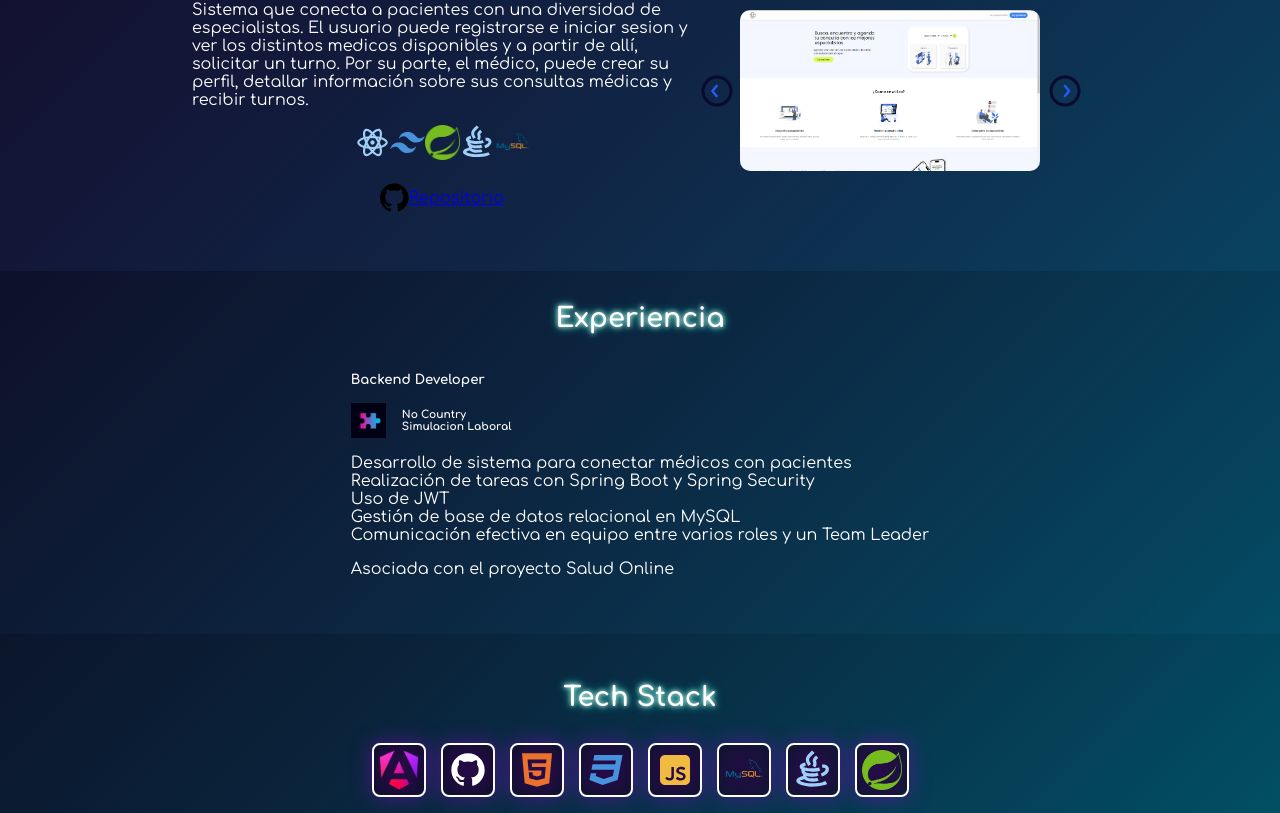
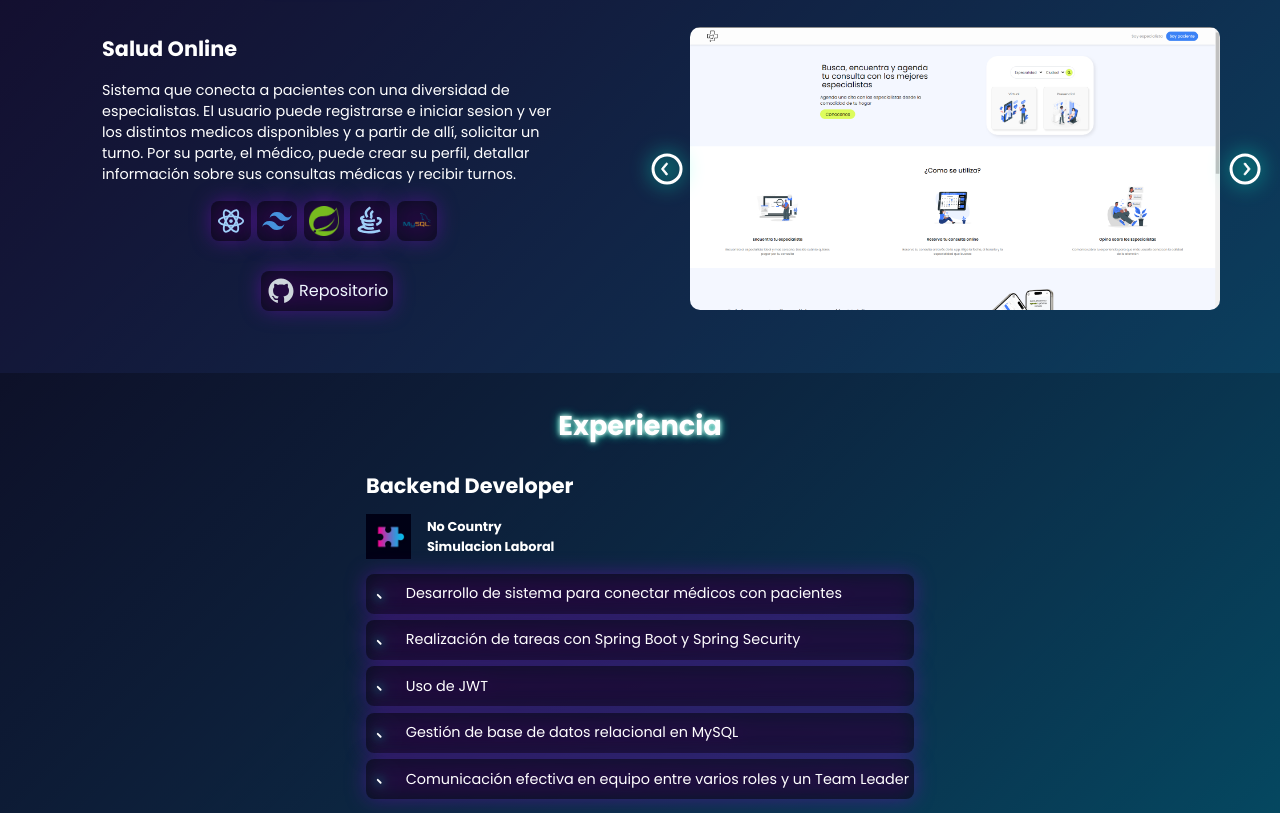
Before and after one commit to Lautaro-Ruiz/Portfolio, an Angular app: page / in a window 1280 px wide. Shown: the part 927-1740 px from the top of the page. Built offline with nearby package versions, Linux system fonts and the light colour scheme.

Commit message:
style: nuevo estilo para los proyectos y la experiencia. Nueva font family

```diff
--- a/src/app/components/experience/experience/experience.component.css
+++ b/src/app/components/experience/experience/experience.component.css
@@ -1,5 +1,5 @@
 *{
-    font-family: Comfortaa;
+    font-family: Poppins;
 }
 
 .box-experiences{
@@ -9,9 +9,14 @@
     padding-block: 2rem;
 }
 
-.box-title{
+.box-title,
+.box-proyecto-asociado{
     display: flex;
     justify-content: center;
+}
+
+.box-proyecto-asociado{
+    color: rgb(156, 156, 156);
 }
 
 .title{
@@ -23,20 +28,48 @@
 }
 
 .experience{
-    margin-block: 1.5rem;
+    margin-top: 0.5rem;
+    margin-bottom: 1.5rem;
 }
 
 .company{
     display: flex;
     align-items: center;
-    margin-top: 1rem;
+    margin-top: 0.8rem;
 }
 
 .name{
     margin-left: 1rem;
+    font-size: 1.2rem;
 }
 
-.box-description,
+.rol{
+    font-size: 1.3rem;
+}
+
 .box-proyecto-asociado{
     margin-top: 1rem;
 }
+
+.box-name-and-company{
+    margin-bottom: 0.9rem;
+}
+
+.box-description{
+    margin-top: 0.4rem;
+    display: grid;
+    font-size: 0.9rem;
+    background-color: rgba(0, 0, 0, 0.5); /* Fondo oscuro */
+    border-radius: 8px;
+    padding: 5px;
+    filter: drop-shadow(0 0 10px #6a0dad); /* Resplandor */
+}
+
+.positiveAspect{
+    display: flex;
+    align-items: center;
+}
+
+.positiveAspectText{
+    margin-left: 0.3rem;
+}
--- a/src/app/components/experience/experience/experience.component.html
+++ b/src/app/components/experience/experience/experience.component.html
@@ -7,19 +7,25 @@
             <div class="box-name-and-company">
                 <h5 class="rol">Backend Developer</h5>
                 <div class="company">
-                    <img src="/No Country Logo.jpg" width="35" height="35" alt="NoCountry">
+                    <img src="/No Country Logo.jpg" width="45" height="45" alt="NoCountry">
                     <div class="name">
                         <h6>No Country</h6>
                         <h6>Simulacion Laboral</h6>
                     </div>
                 </div>
             </div>
-            <div class="box-description">
-                <p>Desarrollo de sistema para conectar médicos con pacientes</p>
-                <p>Realización de tareas con Spring Boot y Spring Security</p>
-                <p>Uso de JWT</p>
-                <p>Gestión de base de datos relacional en MySQL</p>
-                <p>Comunicación efectiva en equipo entre varios roles y un Team Leader</p>
+            <div class="box-description" *ngFor="let positiveAspect of description">
+                <div class="positiveAspect">
+                    <svg viewBox="0 0 24 24" xmlns="http://www.w3.org/2000/svg" width="30" height="30" fill="none" style="filter: drop-shadow(0 0 5px #00ffcc) drop-shadow(0 0 10px #00ffcc);">
+                        <style>@keyframes check {
+                        to {
+                          stroke-dashoffset: 0;
+                        }
+                      }</style>
+                      <path stroke="#fff" stroke-linecap="round" stroke-width="1.5" d="M5.387 12.68l3.955 3.956 9.271-9.272" style="animation:check 1.5s infinite cubic-bezier(.99,-.1,.01,1.02)" stroke-dashoffset="100" stroke-dasharray="100"/>
+                    </svg>
+                    <p class="positiveAspectText">{{positiveAspect}}</p>
+                </div>
             </div>
             <div class="box-proyecto-asociado">
                 <p>Asociada con el proyecto Salud Online</p>
--- a/src/app/components/experience/experience/experience.component.ts
+++ b/src/app/components/experience/experience/experience.component.ts
@@ -1,11 +1,18 @@
+import { CommonModule } from '@angular/common';
 import { Component } from '@angular/core';
 
 @Component({
   selector: 'app-experience',
-  imports: [],
+  imports: [CommonModule],
   templateUrl: './experience.component.html',
   styleUrl: './experience.component.css'
 })
 export class ExperienceComponent {
-
+  description = [
+    'Desarrollo de sistema para conectar médicos con pacientes',
+    'Realización de tareas con Spring Boot y Spring Security',
+    'Uso de JWT',
+    'Gestión de base de datos relacional en MySQL',
+    'Comunicación efectiva en equipo entre varios roles y un Team Leader'
+  ]
 }
--- a/src/app/components/introduction-section/introduction-section.component.css
+++ b/src/app/components/introduction-section/introduction-section.component.css
@@ -79,6 +79,7 @@
 .paragraph{
     margin: 0%;
     margin-left: 0.2rem;
+    font-family: Poppins;
 }
 
 .svg{
--- a/src/app/components/navbar/navbar/navbar.component.css
+++ b/src/app/components/navbar/navbar/navbar.component.css
@@ -17,6 +17,7 @@
     text-shadow: 0 0 5px #fff, 0 0 10px #00ffcc;
     text-align: center;
     transition: 0.3s;
+    font-family: Poppins;
 }
 
 .button:hover{
--- a/src/app/components/projects/projects.component.css
+++ b/src/app/components/projects/projects.component.css
@@ -1,5 +1,5 @@
 *{
-    font-family: Comfortaa;
+    font-family: Poppins;
 }
 
 .box-projects{
@@ -25,6 +25,7 @@
 .project{
     margin-block: 1.5rem;
     display: flex;
+    align-items: center;
 }
 
 .box-name{
@@ -32,9 +33,14 @@
     align-items: center;
 }
 
+.project-name{
+    font-size: 1.3rem;
+}
+
 .box-description{
     margin-top: 1rem;
-    max-width: 500px;
+    max-width: 450px;
+    font-size: 0.9rem;
 }
 
 .box-technologies,
@@ -44,11 +50,41 @@
     justify-content: center;
 }
 
+.box-technologies img{
+    background-color: rgba(0, 0, 0, 0.5); /* Fondo oscuro */
+    border-radius: 8px;
+    padding: 5px;
+    border: none; /* Mejora la visibilidad */
+    filter: drop-shadow(0 0 10px #6a0dad); /* Resplandor */
+    width: 30px; /* Ajustar tamaño uniforme */
+    height: 30px;
+    margin-right: 0.4rem;
+    transition: transform 0.3s;
+}
+
+.box-technologies img:hover{
+    transform: scale(1.2);
+}
+
 .link{
     margin: 0%;
     padding: 0%;
     display: flex;
     align-items: center;
+    text-decoration: none;
+    color: aliceblue;
+}
+
+.link:hover{
+    color: rgb(206, 213, 220);
+}
+
+.github{
+    margin-top: 0.4rem;
+    background-color: rgba(0, 0, 0, 0.5);
+    filter: drop-shadow(0 0 10px #6a0dad);
+    border-radius: 8px;
+    padding: 5px;
 }
 
 .box-project-images {
@@ -56,6 +92,10 @@
     align-items: center;
     justify-content: center;
     position: relative;
+}
+
+.box-project-images {
+    transform: translateX(90px); /* Mueve hacia la derecha */
 }
 
 .project-images img {
@@ -71,6 +111,14 @@
     border: none;
 }
 
+.paragraph{
+    margin-left: 0.2rem;
+}
+
+.arrow-next{
+    filter: drop-shadow(0 0 10px #00ffcc);
+}
+
 .highlight {
     color: red;
     font-weight: bold;
--- a/src/app/components/projects/projects.component.html
+++ b/src/app/components/projects/projects.component.html
@@ -17,35 +17,35 @@
                     </div>
                 </div>
                 <div class="box-github">
-                    <a href="https://github.com/Lautaro-Ruiz" class="link github" target="_blank" rel="noopener">
-                        <svg width="29" height="35" class="space" viewBox="0 0 25 24" xmlns="http://www.w3.org/2000/svg" alt="Github">
-                            <path d="M12.3047 0C5.50634 0 0 5.50942 0 12.3047C0 17.7423 3.52529 22.3535 8.41332 23.9787C9.02856 24.0946 9.25414 23.7142 9.25414 23.3871C9.25414 23.0949 9.24389 22.3207 9.23876 21.2953C5.81601 22.0377 5.09414 19.6444 5.09414 19.6444C4.53427 18.2243 3.72524 17.8449 3.72524 17.8449C2.61064 17.082 3.81137 17.0973 3.81137 17.0973C5.04697 17.1835 5.69604 18.3647 5.69604 18.3647C6.79321 20.2463 8.57636 19.7029 9.27978 19.3881C9.39052 18.5924 9.70736 18.0499 10.0591 17.7423C7.32641 17.4347 4.45429 16.3765 4.45429 11.6618C4.45429 10.3185 4.9311 9.22133 5.72065 8.36C5.58222 8.04931 5.16694 6.79833 5.82831 5.10337C5.82831 5.10337 6.85883 4.77319 9.2121 6.36459C10.1965 6.09082 11.2424 5.95546 12.2883 5.94931C13.3342 5.95546 14.3801 6.09082 15.3644 6.36459C17.7023 4.77319 18.7328 5.10337 18.7328 5.10337C19.3942 6.79833 18.9789 8.04931 18.8559 8.36C19.6403 9.22133 20.1171 10.3185 20.1171 11.6618C20.1171 16.3888 17.2409 17.4296 14.5031 17.7321C14.9338 18.1012 15.3337 18.8559 15.3337 20.0084C15.3337 21.6552 15.3183 22.978 15.3183 23.3779C15.3183 23.7009 15.5336 24.0854 16.1642 23.9623C21.0871 22.3484 24.6094 17.7341 24.6094 12.3047C24.6094 5.50942 19.0999 0 12.3047 0Z"/>
+                    <a href="{{project.linkGithub}}" class="link github" target="_blank" rel="noopener">
+                        <svg xmlns="http://www.w3.org/2000/svg" height="30" width="30" viewBox="0 0 24 24" fill="rgb(206, 213, 220)">
+                            <path d="M12.001 2C6.47598 2 2.00098 6.475 2.00098 12C2.00098 16.425 4.86348 20.1625 8.83848 21.4875C9.33848 21.575 9.52598 21.275 9.52598 21.0125C9.52598 20.775 9.51348 19.9875 9.51348 19.15C7.00098 19.6125 6.35098 18.5375 6.15098 17.975C6.03848 17.6875 5.55098 16.8 5.12598 16.5625C4.77598 16.375 4.27598 15.9125 5.11348 15.9C5.90098 15.8875 6.46348 16.625 6.65098 16.925C7.55098 18.4375 8.98848 18.0125 9.56348 17.75C9.65098 17.1 9.91348 16.6625 10.201 16.4125C7.97598 16.1625 5.65098 15.3 5.65098 11.475C5.65098 10.3875 6.03848 9.4875 6.67598 8.7875C6.57598 8.5375 6.22598 7.5125 6.77598 6.1375C6.77598 6.1375 7.61348 5.875 9.52598 7.1625C10.326 6.9375 11.176 6.825 12.026 6.825C12.876 6.825 13.726 6.9375 14.526 7.1625C16.4385 5.8625 17.276 6.1375 17.276 6.1375C17.826 7.5125 17.476 8.5375 17.376 8.7875C18.0135 9.4875 18.401 10.375 18.401 11.475C18.401 15.3125 16.0635 16.1625 13.8385 16.4125C14.201 16.725 14.5135 17.325 14.5135 18.2625C14.5135 19.6 14.501 20.675 14.501 21.0125C14.501 21.275 14.6885 21.5875 15.1885 21.4875C19.259 20.1133 21.9999 16.2963 22.001 12C22.001 6.475 17.526 2 12.001 2Z"></path>
                         </svg>
-                        <p>Repositorio</p>
+                        <p class="paragraph">Repositorio</p>
                     </a>
                 </div>
             </div>
             <div class="box-project-images">
                 <button class="before" (click)="previousImage(project)">
-                    <svg viewBox="0 0 24 24"  xmlns="http://www.w3.org/2000/svg" width="48" height="48" fill="none">
-                        <style>@keyframes slide-12{to{transform:translateX(-1px)}}</style><rect width="14" height="14" x="5.523" y="5" stroke="#0A0A30" stroke-width="1.5" rx="7"/>
-                        <path fill="#265BFF" stroke="#265BFF" stroke-linecap="round" stroke-width=".4" d="M13.012 14.846a.429.429 0 00.659-.549L11.757 12l1.914-2.297a.429.429 0 10-.659-.549l-2.138 2.566a.428.428 0 000 .56l2.138 2.566z" style="animation:slide-12 1s infinite alternate both cubic-bezier(1,-.01,0,.98)"/>
+                    <svg class="arrow-next" viewBox="0 0 24 24"  xmlns="http://www.w3.org/2000/svg" width="48" height="48" fill="none">
+                        <style>@keyframes slide-12{to{transform:translateX(-1px)}}</style><rect width="14" height="14" x="5.523" y="5" stroke=" #fff" stroke-width="1.5" rx="7"/>
+                        <path fill=" #fff" stroke=" #fff" stroke-linecap="round" stroke-width=".4" d="M13.012 14.846a.429.429 0 00.659-.549L11.757 12l1.914-2.297a.429.429 0 10-.659-.549l-2.138 2.566a.428.428 0 000 .56l2.138 2.566z" style="animation:slide-12 1s infinite alternate both cubic-bezier(1,-.01,0,.98)"/>
                     </svg>
                 </button>
 
                 <div class="project-images">
                   <img
                     [src]="project.projectImages[project.currentImageIndex]"
-                    width="300"
-                    height="200"
+                    width="530"
+                    height="650"
                     alt="projectImage"
                   >
                 </div>
 
                 <button class="next" (click)="nextImage(project)">
-                    <svg viewBox="0 0 24 24"  xmlns="http://www.w3.org/2000/svg" width="48" height="48" fill="none">
-                        <style>@keyframes slide-15{to{transform:translateX(1px)}}</style><rect width="14" height="14" x="5.523" y="5" stroke="#0A0A30" stroke-width="1.5" rx="7"/>
-                        <path fill="#265BFF" stroke="#265BFF" stroke-linecap="round" stroke-width=".4" d="M11.781 9.154a.429.429 0 00-.659.549L13.038 12l-1.915 2.297a.429.429 0 10.659.549l2.138-2.566a.428.428 0 000-.56l-2.138-2.566z" style="animation:slide-15 1s infinite alternate both cubic-bezier(1,-.01,0,.98)"/>
+                    <svg class="arrow-next" viewBox="0 0 24 24" xmlns="http://www.w3.org/2000/svg" width="48" height="48" fill="none">
+                        <style>@keyframes slide-15{to{transform:translateX(1px)}}</style><rect width="14" height="14" x="5.523" y="5" stroke=" #fff" stroke-width="1.5" rx="7"/>
+                        <path fill=" #fff" stroke=" #fff" stroke-linecap="round" stroke-width=".4" d="M11.781 9.154a.429.429 0 00-.659.549L13.038 12l-1.915 2.297a.429.429 0 10.659.549l2.138-2.566a.428.428 0 000-.56l-2.138-2.566z" style="animation:slide-15 1s infinite alternate both cubic-bezier(1,-.01,0,.98)"/>
                     </svg>
                 </button>
               </div>
--- a/src/app/components/tech-stack/tech-stack.component.css
+++ b/src/app/components/tech-stack/tech-stack.component.css
@@ -1,5 +1,5 @@
 *{
-    font-family: Comfortaa;
+    font-family: Poppins;
 }
 
 .box-title{
@@ -13,14 +13,21 @@
 
 .tech-stack {
     background: linear-gradient(135deg, rgba(0, 0, 0, 0.8), rgba(0, 0, 0, 0.6));
-    padding-block: 3rem;
+    padding-block: 2rem;
+}
+
+.slider-container {
+    margin: 0 auto; /* Centra el contenedor */
+    max-width: calc(100% - 55rem); /* 8rem a cada lado */
+    overflow: hidden; /* Oculta cualquier contenido fuera de los límites */
 }
 
 .slider {
     display: flex;
     gap: 15px;
     justify-content: center;
-    padding-block: 1rem;
+    padding-block: 3rem;
+    animation: slide 14s linear infinite;
 }
 
 .slider img, .slider svg {
@@ -29,8 +36,9 @@
     padding: 5px;
     border: 2px solid white; /* Mejora la visibilidad */
     filter: drop-shadow(0 0 10px #6a0dad); /* Resplandor */
-    width: 40px; /* Ajustar tamaño uniforme */
-    height: 40px;
+    width: 50px; /* Ajustar tamaño uniforme */
+    height: 50px;
+    transition: transform 0.3s;
 }
 
 .box-title h4 {
@@ -40,11 +48,6 @@
     text-align: center;
 }
 
-.slider img, .slider svg {
-    height: 40px; /* Ajusta el tamaño de los logos */
-    transition: transform 0.3s;
-}
-
 .slider img:hover, .slider svg:hover {
     transform: scale(1.2); /* Efecto de zoom al pasar el mouse */
 }
@@ -52,9 +55,9 @@
   /* Animación para el desplazamiento */
 @keyframes slide {
     0% {
+        transform: translateX(-100%);
+    }
+    100% {
         transform: translateX(100%);
     }
-    100% {
-        transform: translateX(-100%);
-    }
 }
--- a/src/app/components/tech-stack/tech-stack.component.html
+++ b/src/app/components/tech-stack/tech-stack.component.html
@@ -2,6 +2,7 @@
     <div class="box-title">
       <h4 class="title">Tech Stack</h4>
     </div>
+    <div class="slider-container">
       <div class="slider">
         <img src="/AngularLogo.webp" width="30" height="30">
         <svg xmlns="http://www.w3.org/2000/svg" height="30" width="30" viewBox="0 0 24 24" fill="rgba(255,255,255,1)">
@@ -15,3 +16,4 @@
         <img src="/spring-logo.png" width="30" height="30">
       </div>
     </div>
+</div>
--- a/src/index.html
+++ b/src/index.html
@@ -9,6 +9,9 @@
   <link rel="preconnect" href="https://fonts.googleapis.com">
   <link rel="preconnect" href="https://fonts.gstatic.com" crossorigin>
   <link href="https://fonts.googleapis.com/css2?family=Comfortaa:wght@300..700&family=League+Gothic&family=Montserrat:ital,wght@0,100..900;1,100..900&display=swap" rel="stylesheet">
+  <link rel="preconnect" href="https://fonts.googleapis.com">
+  <link href="https://fonts.googleapis.com/css2?family=Comfortaa:wght@300..700&family=League+Gothic&family=Montserrat:ital,wght@0,100..900;1,100..900&family=Poppins:ital,wght@0,100;0,200;0,300;0,400;0,500;0,600;0,700;0,800;0,900;1,100;1,200;1,300;1,400;1,500;1,600;1,700;1,800;1,900&display=swap" rel="stylesheet">
+
 </head>
 <body>
   <app-root></app-root>
```
Lines whose indentation alone changed are shown as unchanged.
